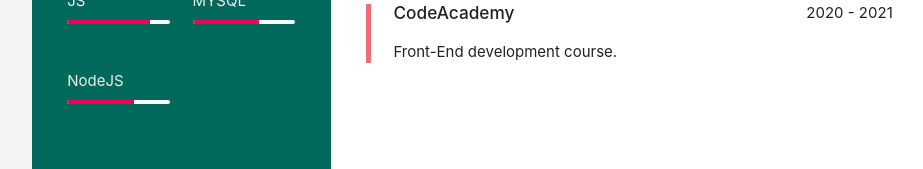
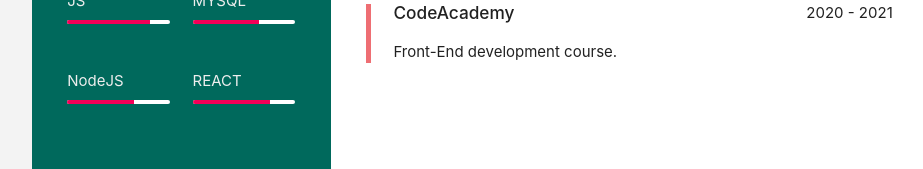
Before and after one commit to DSimkevicius/react-cv, a React (Create React App) app: page / in a window 1280 px wide. Shown: the part 584-753 px from the top of the page, without its empty margins (160-1083 px from the left). Built offline with nearby package versions, Linux system fonts and the light colour scheme.

Commit message:
added react

```diff
--- a/src/components/pages/skills/Skills.jsx
+++ b/src/components/pages/skills/Skills.jsx
@@ -61,7 +61,16 @@ export default class Skills extends Component {
                   ></div>
                 </div>
               </div>
-            </div>
+              <div className="col m6 s12">
+                <p className="grey-text text-lighten-3">REACT</p>
+                <div className="progress white">
+                  <div
+                    className="determinate pink accent-3"
+                    style={{ width: "75%" }}
+                  ></div>
+                </div>
+              </div>
+              </div>
           </div>
         </div>
       </div>
```
